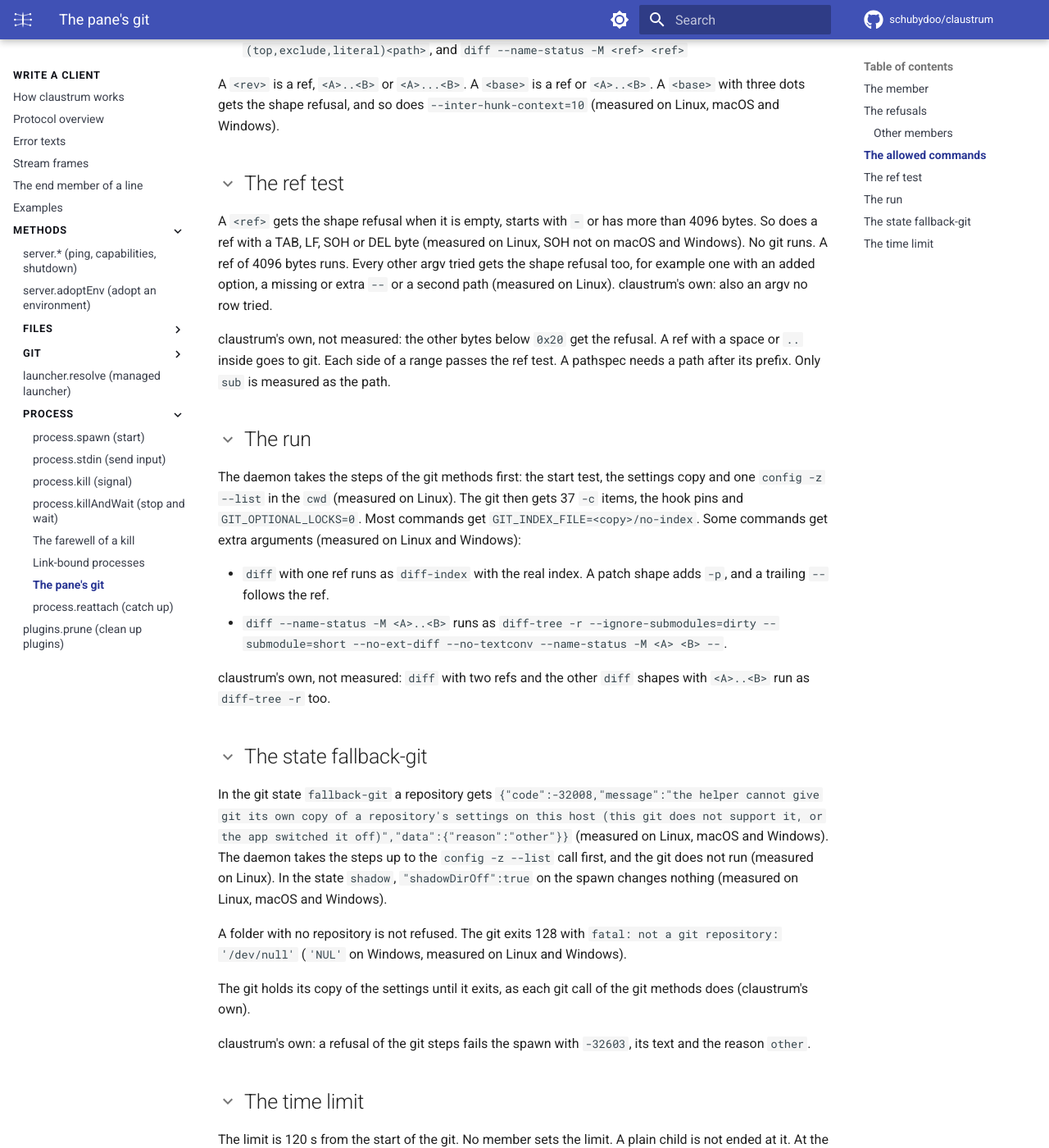
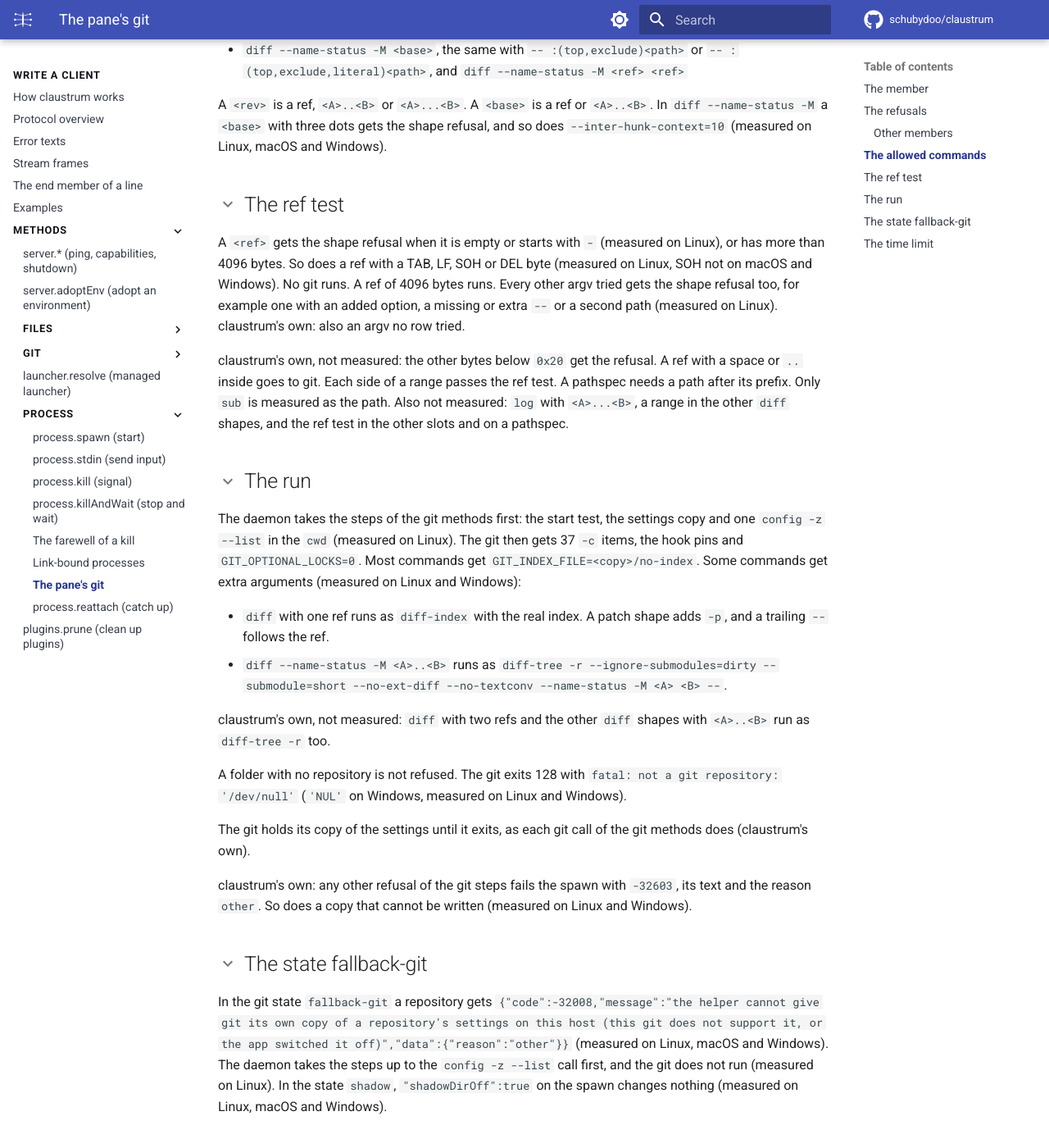
Before and after one commit to schubydoo/claustrum, an MkDocs documentation site: the page built from docs/protocol/process-git-read.md, in a window 1280 px wide and 1400 px high, scrolled down 1812 px. Shown: the whole window at 82% size. Built offline with MkDocs 1.6.1 and Material for MkDocs 9.7.7, drawn with Linux system fonts in a browser that asks for light colours; comment, search, counter and statistics services are not loaded; some of the changed text lies outside the part shown.

Commit message:
docs: correct the measured systems of the gitRead rules
The page now names the system of each gitRead rule, moves the state
fallback-git to its own section, links the -32008 row to it, and names the
rules that no row measured.

Co-Authored-By: Claude Opus 5.5 <noreply@anthropic.com>

```diff
--- a/docs/protocol/process-git-read.md
+++ b/docs/protocol/process-git-read.md
@@ -26,11 +26,11 @@ The combine test comes before the shape test (measured on Linux). The `cwd` test
 
 With `gitRead`, `"pty":true` gets `Invalid params` (measured on Linux and Windows). So does a `cliTempRoot` text or object (measured on Linux). A `pty` object with no valid key gets `A terminal needs a key of 32 bytes in hex`, with or without `gitRead` (measured on Linux and macOS).
 
-claustrum's own: a `launcher` array gets the combine text. The [linkBound](process-link-bound.md#the-refusals) tests come before these tests. So `gitRead` with a `linkBound` object and a `launcher` gets the `linkBound` text.
+claustrum's own: a `launcher` array gets the combine text. The [linkBound](process-link-bound.md#the-refusals) tests come before these tests. So `gitRead` with a `linkBound` object and a `launcher` gets the `linkBound` text. A spent `id` gets its refusal before the shape test.
 
 ## The allowed commands
 
-Each fixed word has a fixed place. A slot takes a ref or a path from the request. The slots are measured on Linux, and the rows with `main` and `topic` on macOS and Windows too.
+Each fixed word has a fixed place. A slot takes a ref or a path from the request. The slots are measured on Linux.
 
 - `status --porcelain=v2 --branch -z`
 - `rev-parse --show-toplevel`, `rev-parse --abbrev-ref HEAD`, `rev-parse --is-shallow-repository`, `rev-parse --verify <ref>`
@@ -44,13 +44,13 @@ Each fixed word has a fixed place. A slot takes a ref or a path from the request
 - `diff --inter-hunk-context=3 <base>`, `diff --src-prefix=a/ --dst-prefix=b/ <base>`
 - `diff --name-status -M <base>`, the same with `-- :(top,exclude)<path>` or `-- :(top,exclude,literal)<path>`, and `diff --name-status -M <ref> <ref>`
 
-A `<rev>` is a ref, `<A>..<B>` or `<A>...<B>`. A `<base>` is a ref or `<A>..<B>`. A `<base>` with three dots gets the shape refusal, and so does `--inter-hunk-context=10` (measured on Linux, macOS and Windows).
+A `<rev>` is a ref, `<A>..<B>` or `<A>...<B>`. A `<base>` is a ref or `<A>..<B>`. In `diff --name-status -M` a `<base>` with three dots gets the shape refusal, and so does `--inter-hunk-context=10` (measured on Linux, macOS and Windows).
 
 ## The ref test
 
-A `<ref>` gets the shape refusal when it is empty, starts with `-` or has more than 4096 bytes. So does a ref with a TAB, LF, SOH or DEL byte (measured on Linux, SOH not on macOS and Windows). No git runs. A ref of 4096 bytes runs. Every other argv tried gets the shape refusal too, for example one with an added option, a missing or extra `--` or a second path (measured on Linux). claustrum's own: also an argv no row tried.
+A `<ref>` gets the shape refusal when it is empty or starts with `-` (measured on Linux), or has more than 4096 bytes. So does a ref with a TAB, LF, SOH or DEL byte (measured on Linux, SOH not on macOS and Windows). No git runs. A ref of 4096 bytes runs. Every other argv tried gets the shape refusal too, for example one with an added option, a missing or extra `--` or a second path (measured on Linux). claustrum's own: also an argv no row tried.
 
-claustrum's own, not measured: the other bytes below `0x20` get the refusal. A ref with a space or `..` inside goes to git. Each side of a range passes the ref test. A pathspec needs a path after its prefix. Only `sub` is measured as the path.
+claustrum's own, not measured: the other bytes below `0x20` get the refusal. A ref with a space or `..` inside goes to git. Each side of a range passes the ref test. A pathspec needs a path after its prefix. Only `sub` is measured as the path. Also not measured: `log` with `<A>...<B>`, a range in the other `diff` shapes, and the ref test in the other slots and on a pathspec.
 
 ## The run
 
@@ -61,15 +61,15 @@ The daemon takes the steps of the git methods first: the start test, the setting
 
 claustrum's own, not measured: `diff` with two refs and the other `diff` shapes with `<A>..<B>` run as `diff-tree -r` too.
 
-## The state fallback-git
-
-In the git state `fallback-git` a repository gets `{"code":-32008,"message":"the helper cannot give git its own copy of a repository's settings on this host (this git does not support it, or the app switched it off)","data":{"reason":"other"}}` (measured on Linux, macOS and Windows). The daemon takes the steps up to the `config -z --list` call first, and the git does not run (measured on Linux). In the state `shadow`, `"shadowDirOff":true` on the spawn changes nothing (measured on Linux, macOS and Windows).
-
 A folder with no repository is not refused. The git exits 128 with `fatal: not a git repository: '/dev/null'` (`'NUL'` on Windows, measured on Linux and Windows).
 
 The git holds its copy of the settings until it exits, as each git call of the git methods does (claustrum's own).
 
-claustrum's own: a refusal of the git steps fails the spawn with `-32603`, its text and the reason `other`.
+claustrum's own: any other refusal of the git steps fails the spawn with `-32603`, its text and the reason `other`. So does a copy that cannot be written (measured on Linux and Windows).
+
+## The state fallback-git
+
+In the git state `fallback-git` a repository gets `{"code":-32008,"message":"the helper cannot give git its own copy of a repository's settings on this host (this git does not support it, or the app switched it off)","data":{"reason":"other"}}` (measured on Linux, macOS and Windows). The daemon takes the steps up to the `config -z --list` call first, and the git does not run (measured on Linux). In the state `shadow`, `"shadowDirOff":true` on the spawn changes nothing (measured on Linux, macOS and Windows).
 
 ## The time limit
 
```
Also changed, not shown: .changeset/process-spawn-git-read-shapes.md (+1 -1 lines), docs/PROTOCOL.md (+1 -1 lines), 1 other file.
